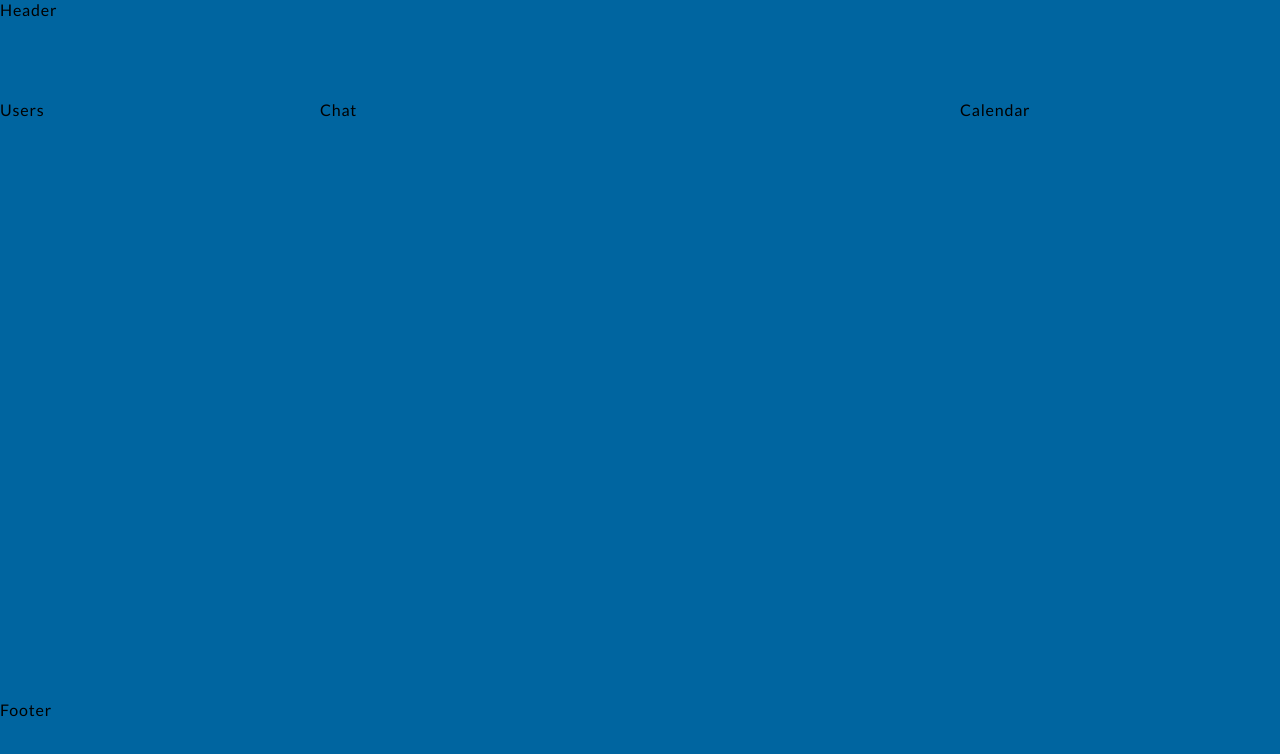
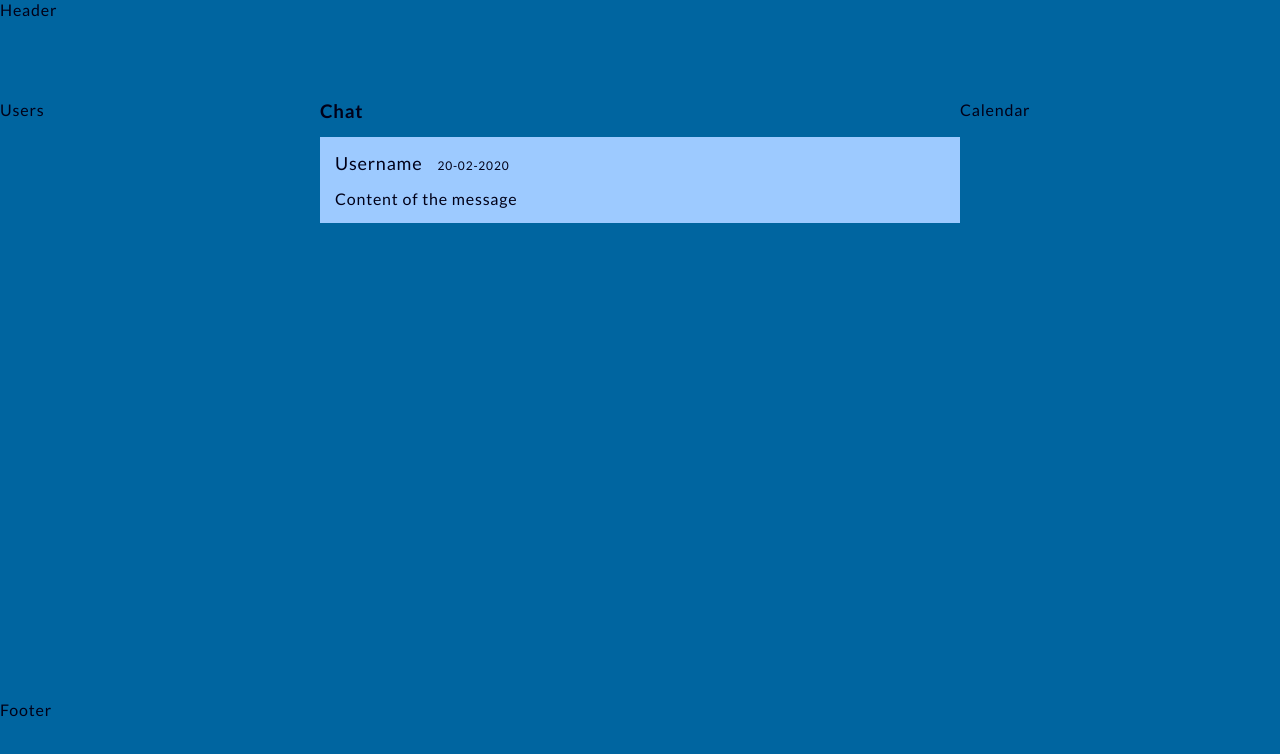
Before and after one commit to looking4mage/frontend, a React app: page /group/1 in a window 1280 px wide. Shown: the top 754 px of the page. Built offline with nearby package versions, Linux system fonts and the light colour scheme.

Commit message:
group chat component and message component

```diff
--- /dev/null
+++ b/src/components/group-chat/group-chat.scss
@@ -0,0 +1,10 @@
+@import "../../styles/variables";
+
+.c-group-chat {
+  &__container {
+    display: grid;
+    padding: $global-space 0;
+    grid-template-columns: 1fr;
+    grid-row-gap: $global-space;
+  }
+}
--- /dev/null
+++ b/src/components/group-chat/group-chat.tsx
@@ -0,0 +1,14 @@
+import React, { ReactElement } from 'react';
+import './group-chat.scss';
+import { Message } from '../message';
+
+export function GroupChat(): ReactElement {
+  return (
+    <div className="c-group-chat">
+      <h3>Chat</h3>
+      <div className="c-group-chat__container">
+        <Message />
+      </div>
+    </div>
+  );
+}
--- /dev/null
+++ b/src/components/group-chat/index.tsx
@@ -0,0 +1 @@
+export * from './group-chat';
--- a/src/components/group/group.tsx
+++ b/src/components/group/group.tsx
@@ -1,12 +1,15 @@
 import React, { ReactElement } from 'react';
 
 import './group.scss';
+import { GroupChat } from '../group-chat';
 
 export function Group(): ReactElement {
   return (
     <div className="c-group">
       <div>Users</div>
-      <div>Chat</div>
+      <div>
+        <GroupChat />
+      </div>
       <div>Calendar</div>
     </div>
   );
--- /dev/null
+++ b/src/components/message/index.tsx
@@ -0,0 +1 @@
+export * from './message';
--- /dev/null
+++ b/src/components/message/message.scss
@@ -0,0 +1,22 @@
+@import "../../styles/variables";
+
+.c-message {
+  background-color: #9dcaff;
+  padding: $global-space;
+
+  &__user {
+    display: flex;
+    align-items: baseline;
+    margin-bottom: $global-space;
+    font-size: 1.125rem;
+
+    &--date {
+      margin-left: $global-space;
+      font-size: 0.75rem;
+    }
+  }
+
+  &__content {
+    font-size: 1rem;
+  }
+}
--- /dev/null
+++ b/src/components/message/message.tsx
@@ -0,0 +1,14 @@
+import React, { ReactElement } from 'react';
+import './message.scss';
+
+export function Message(): ReactElement {
+  return (
+    <div className="c-message">
+      <div className="c-message__user">
+        <p>Username</p>
+        <p className="c-message__user--date">20-02-2020</p>
+      </div>
+      <p className="c-message__content">Content of the message</p>
+    </div>
+  );
+}
--- a/src/styles/_global.scss
+++ b/src/styles/_global.scss
@@ -3,6 +3,7 @@ html {
   font-family: Lato, "Helvetica Neue", Arial, sans-serif;
   height: 100%;
   letter-spacing: .05rem;
+  color: #000018;
 }
 
 * {
```
Also changed, not shown: 1 other file (tests, documents, lock files or other folders).
